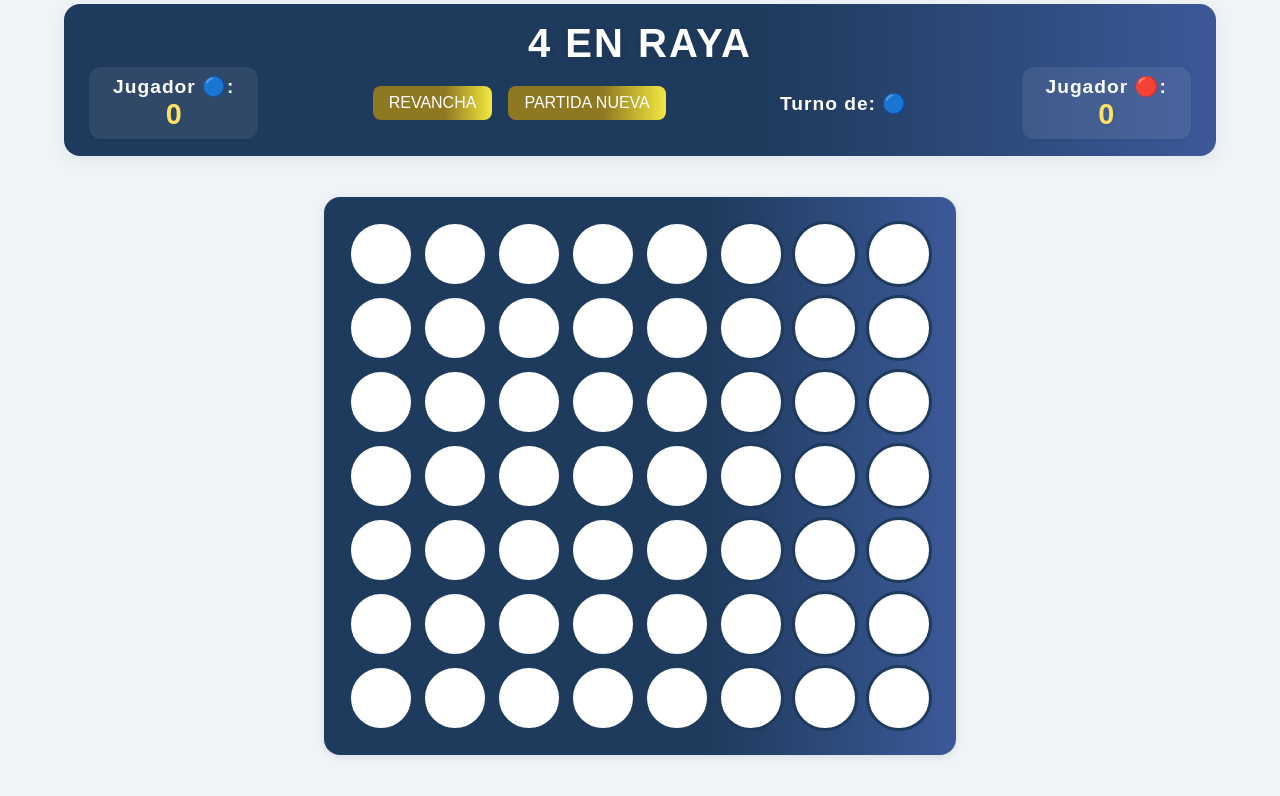
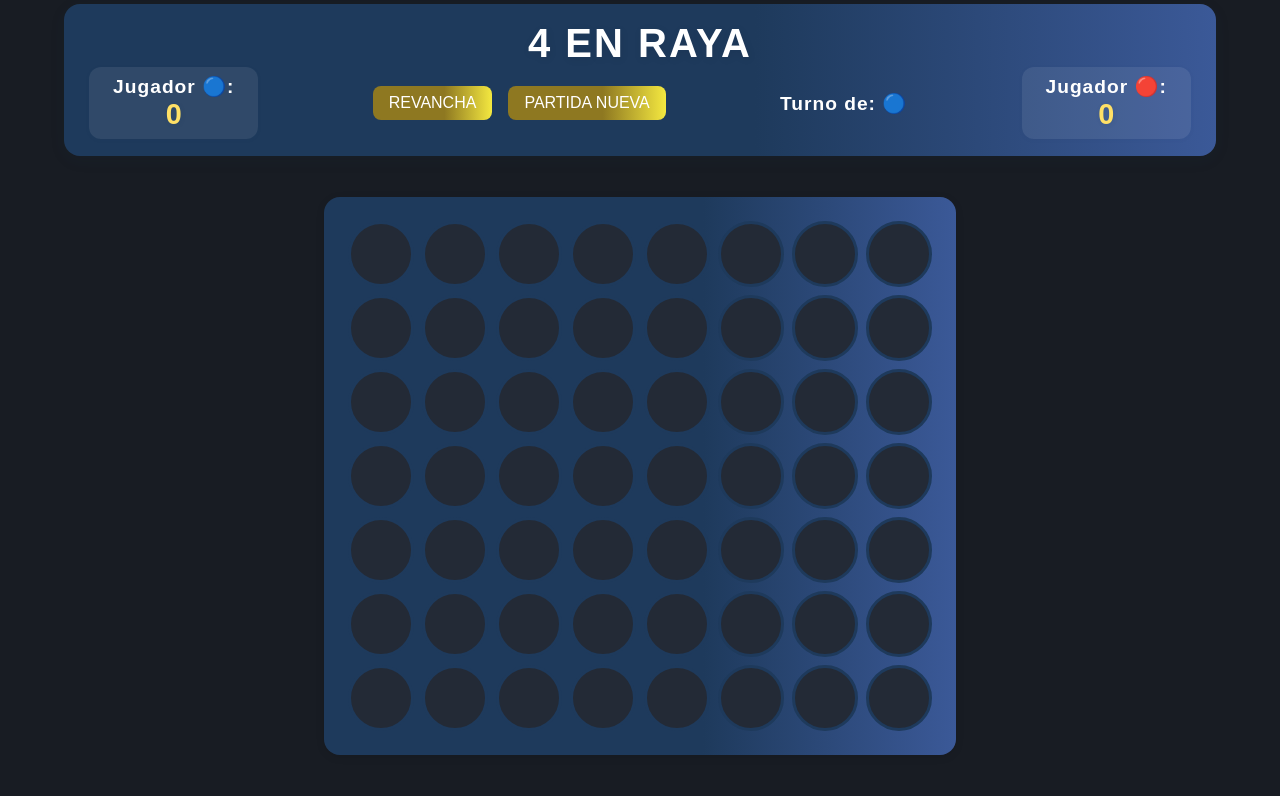
Before and after one commit to Eudald2000/4-En-Raya, a React (Vite) app: page / in a window 1280 px wide. Shown: the top 796 px of the page. Built offline with nearby package versions, Linux system fonts and the light colour scheme.

Commit message:
version final

```diff
--- a/src/App.css
+++ b/src/App.css
@@ -2,7 +2,7 @@ html, body {
   margin: 0;
   padding: 0;
   font-family: 'Arial', sans-serif;
-  background: #f0f4f8;
+  background: #181c23;
   color: #333;
   display: flex;
   justify-content: center;
@@ -115,7 +115,7 @@ main {
   align-items: center;
   width: 60px;
   height: 60px;
-  background: #fff;
+  background: #232a36;
   border-radius: 50%;
   border: 3px solid #1e3a5c;
 }
--- a/src/App.jsx
+++ b/src/App.jsx
@@ -30,7 +30,6 @@ function App () {
     setTablero(Array(7)
       .fill(null)
       .map(() => Array(8).fill(null)))
-    setTurnoActual(1)
     setGanador()
   }
   function newGame () {
```
